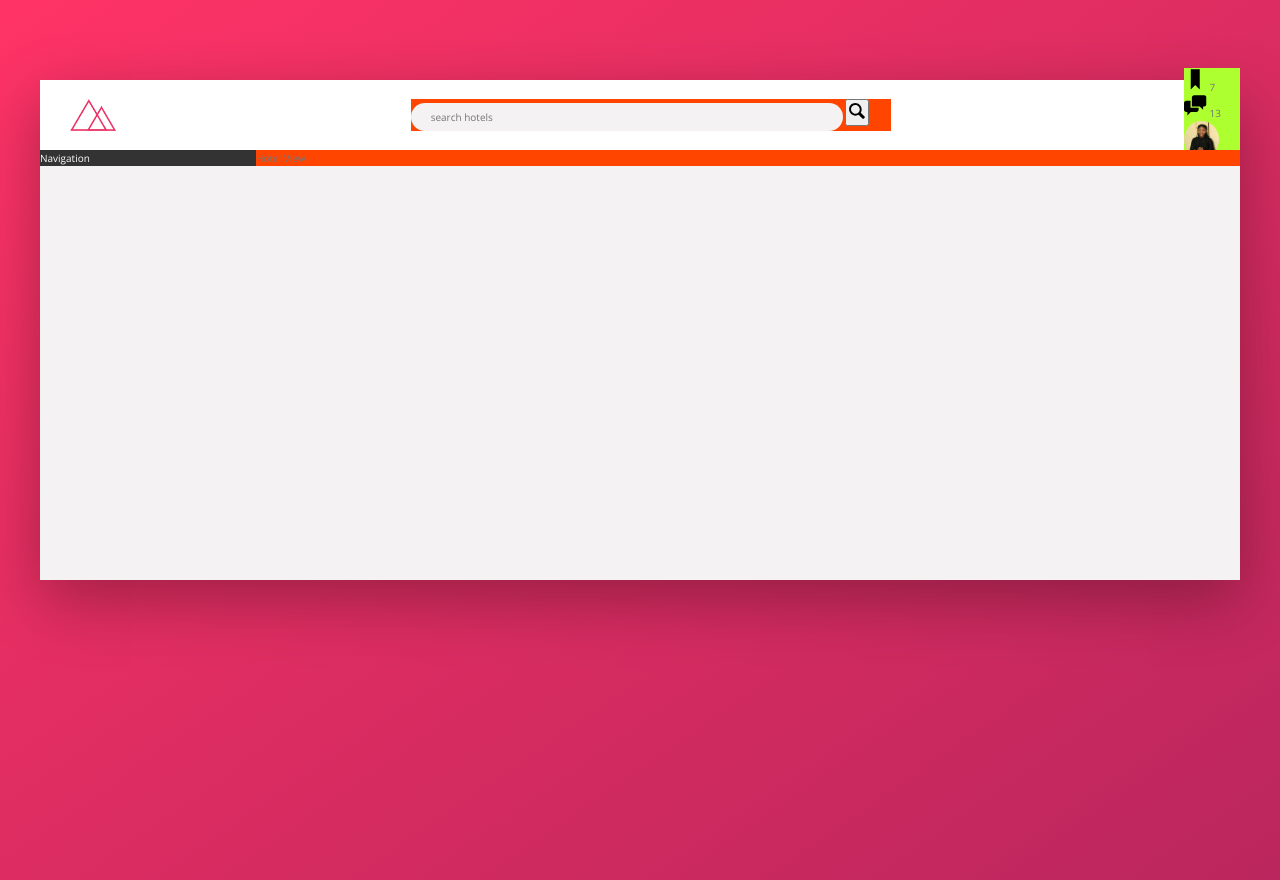
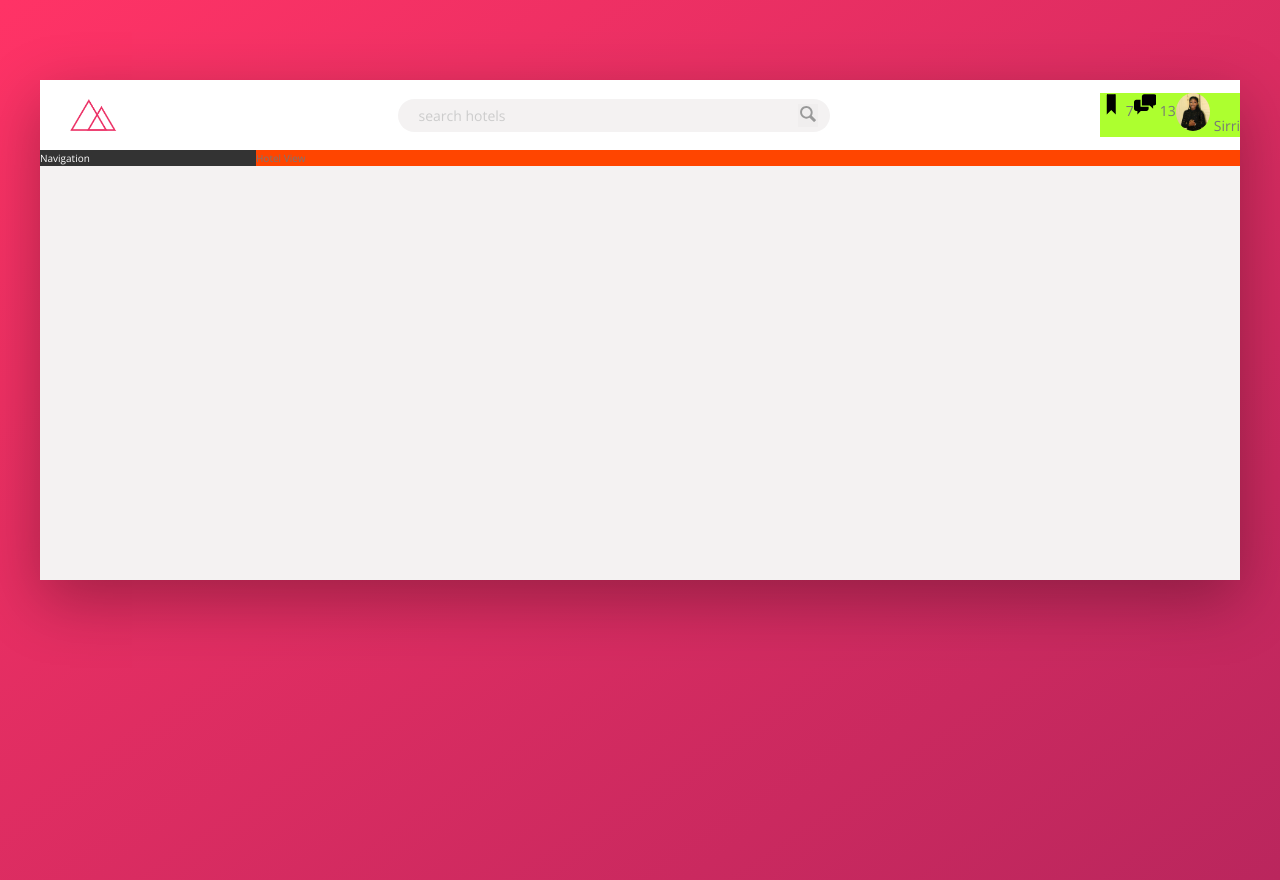
Before and after one commit to SirriCelles/css-trillor-app, a website: page index.html in a window 1280 px wide. Drawn offline with nearby package versions, Linux system fonts and the light colour scheme.

Commit message:
finished search header

```diff
--- a/sass/_layout.scss
+++ b/sass/_layout.scss
@@ -8,6 +8,7 @@
 }
 
 .header {
+    font-size: 1.4rem;
     height: 7rem;
     background-color: #fff;
     border-bottom: var(--color-grey-light-2);
--- a/sass/components.scss
+++ b/sass/components.scss
@@ -12,8 +12,11 @@
 // SEARCH
 
 .search {
-    background-color: orangered;
     flex: 0 0 40%;
+
+    display: flex;
+    align-items: center;
+    justify-content: center;
     &__input {
         font-family: inherit;
         font-size: inherit;
@@ -24,7 +27,7 @@
         border-radius: 100px;
         width: 90%;
         transition: all .2s;
-        margin-right: -3.5rem;
+        margin-right: -3.25rem;
 
         &:focus {
             outline: none;
@@ -32,25 +35,43 @@
             background-color: var(--color-grey-light-3);
         }
 
+        &::-webkit-input-placeholder {
+            font-weight: 100;
+            color: var(--color-grey-light-4);
+        }
+    }
+
+    &__input:focus + &__button {
+        background-color: var(--color-grey-light-3);
     }
 
     &__button {
         border: none;
-        background-color: var(--color-grey-light-2);
+        background-color: var(--color-grey-light-3);
+
+        &:focus {
+            outline: none;
+        }
+
+        &:active {
+            transform: translateY(2px);
+        }
     }
 
     &__icon {
         height: 2rem;
         width: 2rem;
+        fill: var(--color-grey-dark-3);
     }
 }
 
 
-
-
-
 /////////////////////
 // USER NAVIGATION
+.user-nav {
+    background-color: greenyellow;
+
+    display: flex;
     &__icon-box {
 
     }
@@ -72,4 +93,5 @@
     &__user-name {
 
     }
+
 }
```
Also changed, not shown: css/style.css, 1 other file.
